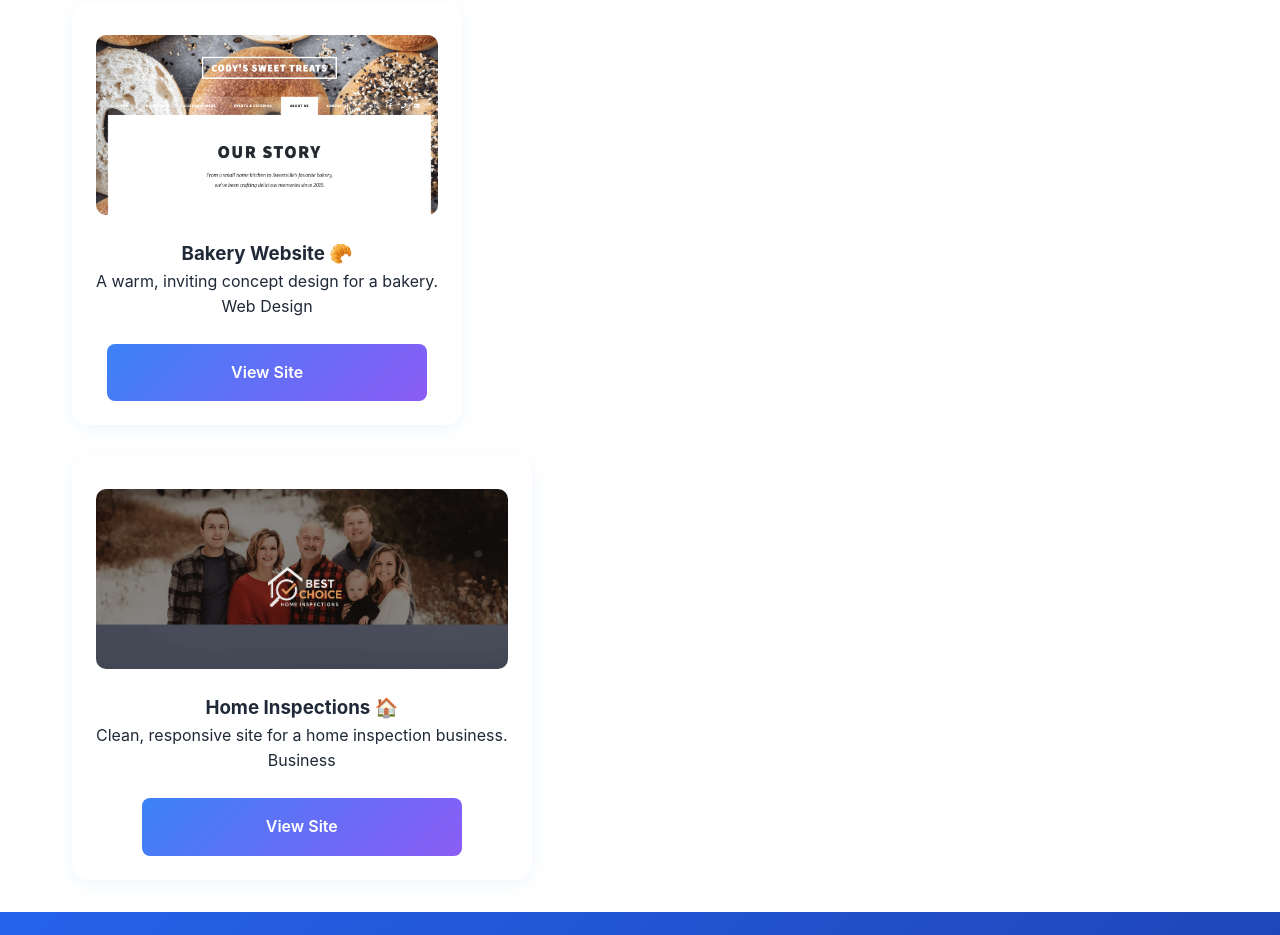
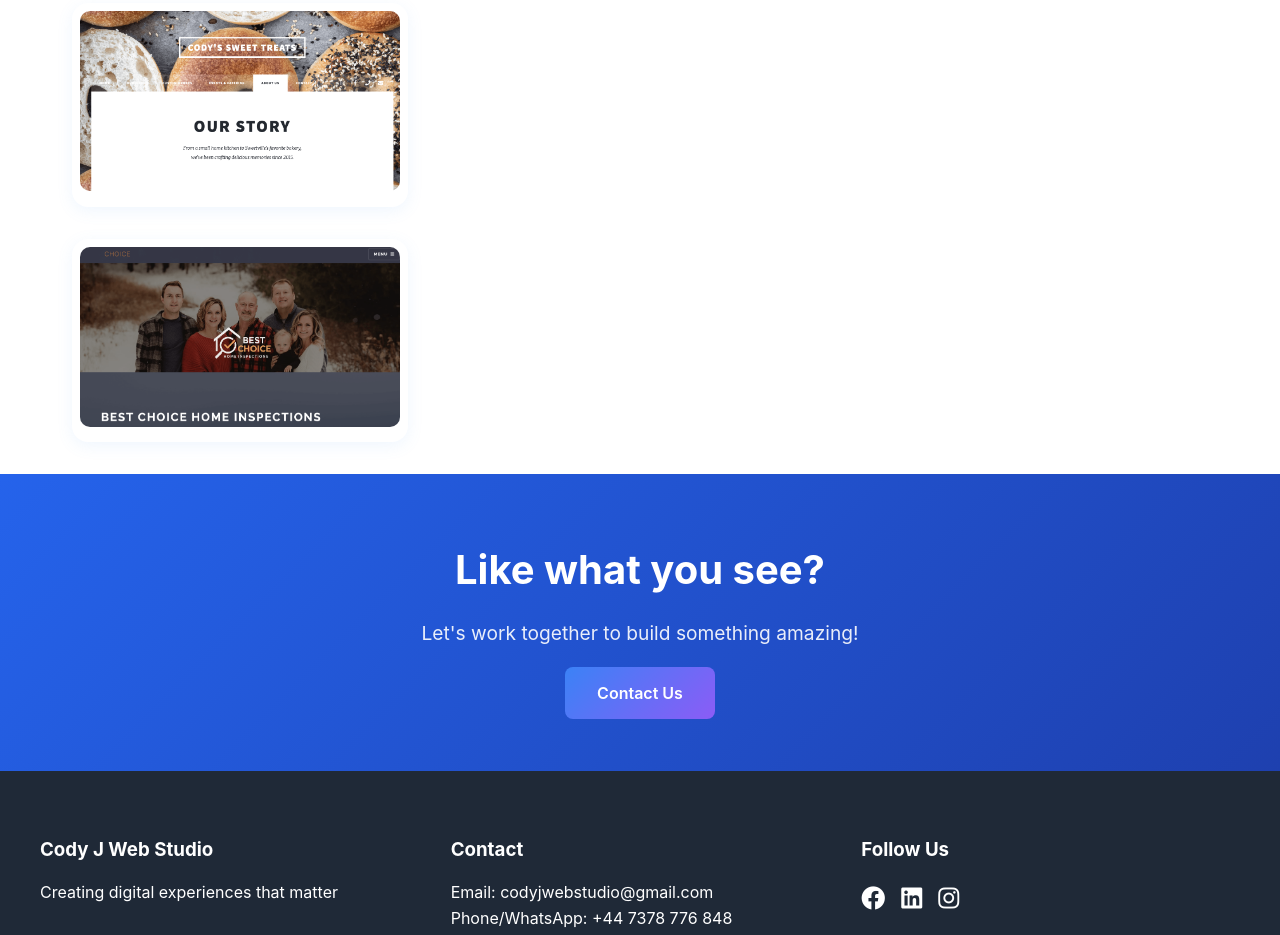
Before and after one commit to cjcody/codyjwebstudio, a plain HTML site: page portfolio.html in a window 1280 px wide. Shown: the part 829-1764 px from the top of the page. Drawn offline with Linux system fonts and the light colour scheme.

Commit message:
Touch ups

```diff
--- a/portfolio.html
+++ b/portfolio.html
@@ -76,18 +76,14 @@
             <div class="container">
                 <div class="portfolio-masonry">
                     <div class="portfolio-card">
-                        <img src="images/bakery.png" alt="Bakery Website">
-                        <h3>Bakery Website 🥐</h3>
-                        <p>A warm, inviting concept design for a bakery.</p>
-                        <span class="portfolio-tag">Web Design</span>
-                        <a href="https://cjcody.github.io/BakeryWebsite/index.html" class="cta-button primary" target="_blank">View Site</a>
+                        <a href="https://cjcody.github.io/BakeryWebsite/index.html" class="portfolio-link" target="_blank" rel="noopener noreferrer">
+                            <img src="images/bakery.png" alt="Bakery Website">
+                        </a>
                     </div>
                     <div class="portfolio-card">
-                        <img src="images/inspections.png" alt="Home Inspections">
-                        <h3>Home Inspections 🏠</h3>
-                        <p>Clean, responsive site for a home inspection business.</p>
-                        <span class="portfolio-tag">Business</span>
-                        <a href="https://cjcody.github.io/HomeInspectionWebsite/index.html" class="cta-button primary" target="_blank">View Site</a>
+                        <a href="https://cjcody.github.io/HomeInspectionWebsite/index.html" class="portfolio-link" target="_blank" rel="noopener noreferrer">
+                            <img src="images/inspections.png" alt="Home Inspections">
+                        </a>
                     </div>
                     <!-- Add more cards as needed -->
                 </div>
--- a/scripts/chat.js
+++ b/scripts/chat.js
@@ -101,7 +101,7 @@
             },
             pricing: {
                 keywords: ['price', 'pricing', 'cost', 'how much', 'fee', 'rates', 'budget', 'expensive', 'cheap', 'affordable'],
-                response: 'Our new project pricing starts at $300 and our monthly maintenace plans start at $50/month. Visit our contact page if you like to schedule a free consultation to discuss your needs.'
+                response: 'Our new project pricing starts at $300 and our monthly maintenace plans start at $50/month. Visit our contact page if you\'d like to schedule a free consultation to discuss your needs.'
             },
             contact: {
                 keywords: ['contact', 'email', 'phone', 'call', 'reach', 'get in touch', 'message', 'text', 'whatsapp'],
@@ -117,7 +117,7 @@
             },
             portfolio: {
                 keywords: ['portfolio', 'work', 'projects', 'examples', 'show me', 'see', 'previous', 'past', 'samples'],
-                response: 'You can view our portfolio of work on our website.'
+                response: 'You can view our projects on the portfolio page.'
             },
             location: {
                 keywords: ['where', 'location', 'based', 'area', 'region', 'country', 'city', 'remote', 'online'],
--- a/styles/main.css
+++ b/styles/main.css
@@ -3113,7 +3113,7 @@
   background: white;
   border-radius: 16px;
   box-shadow: 0 4px 16px rgba(96, 165, 250, 0.10);
-  padding: 2rem 1.5rem 1.5rem 1.5rem;
+  padding: .5rem .5rem .5rem .5rem;
   text-align: center;
   transition: transform 0.3s, box-shadow 0.3s;
   position: relative;
@@ -3125,7 +3125,6 @@
   height: 180px;
   object-fit: cover;
   border-radius: 10px;
-  margin-bottom: 1rem;
   max-width: 100%;
 }
 
@@ -3143,14 +3142,6 @@
   font-size: 1.2rem;
   margin-bottom: 2rem;
   opacity: 0.9;
-}
-
-.portfolio-card .cta-button {
-  width: 100%;
-  max-width: 320px;
-  margin: 1.5rem auto 0 auto;
-  display: block;
-  box-sizing: border-box;
 }
 
 @media (max-width: 1024px) {
```
Also changed, not shown: capabilities.html (+1 -1 lines), index.html (indentation only).
